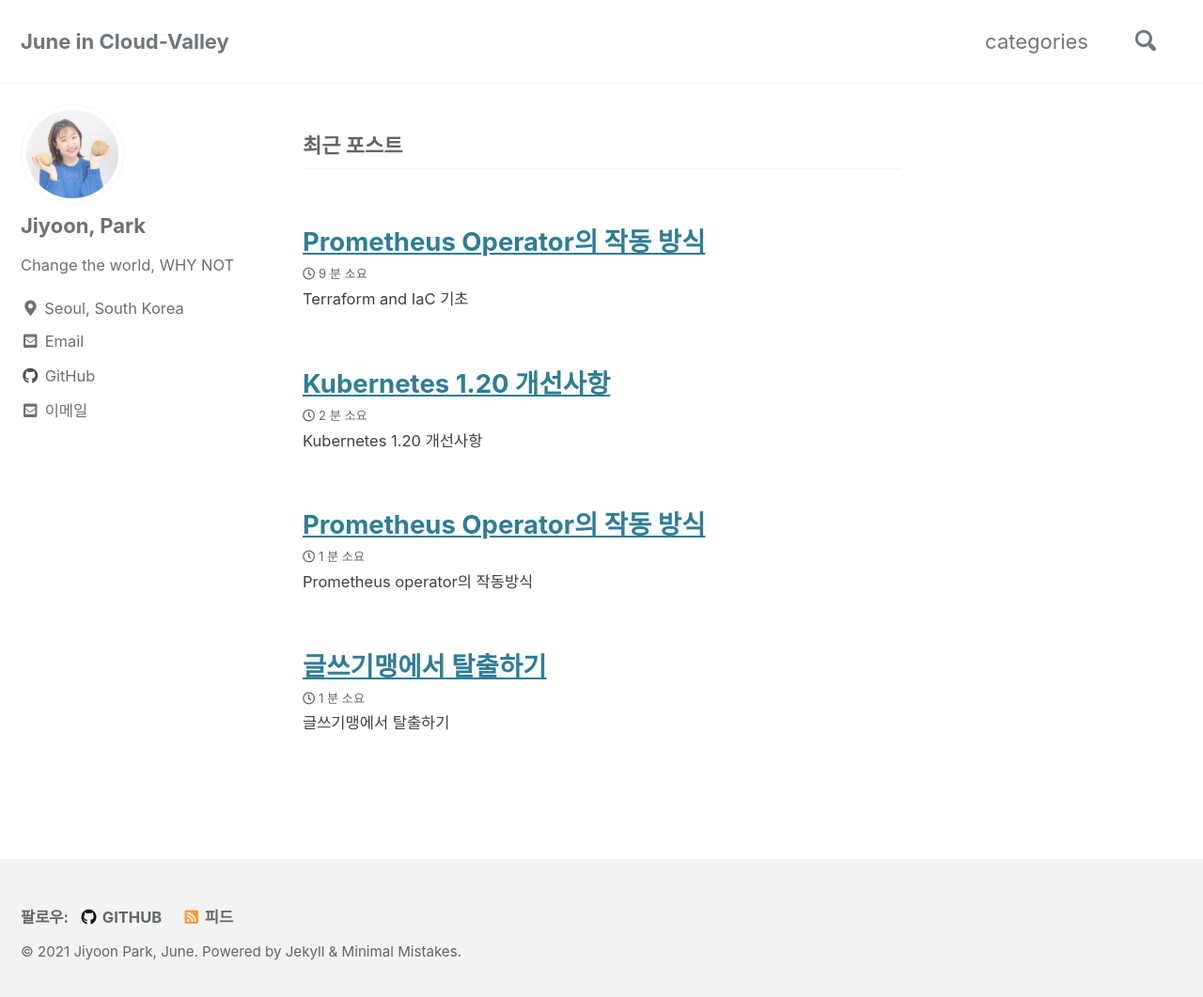
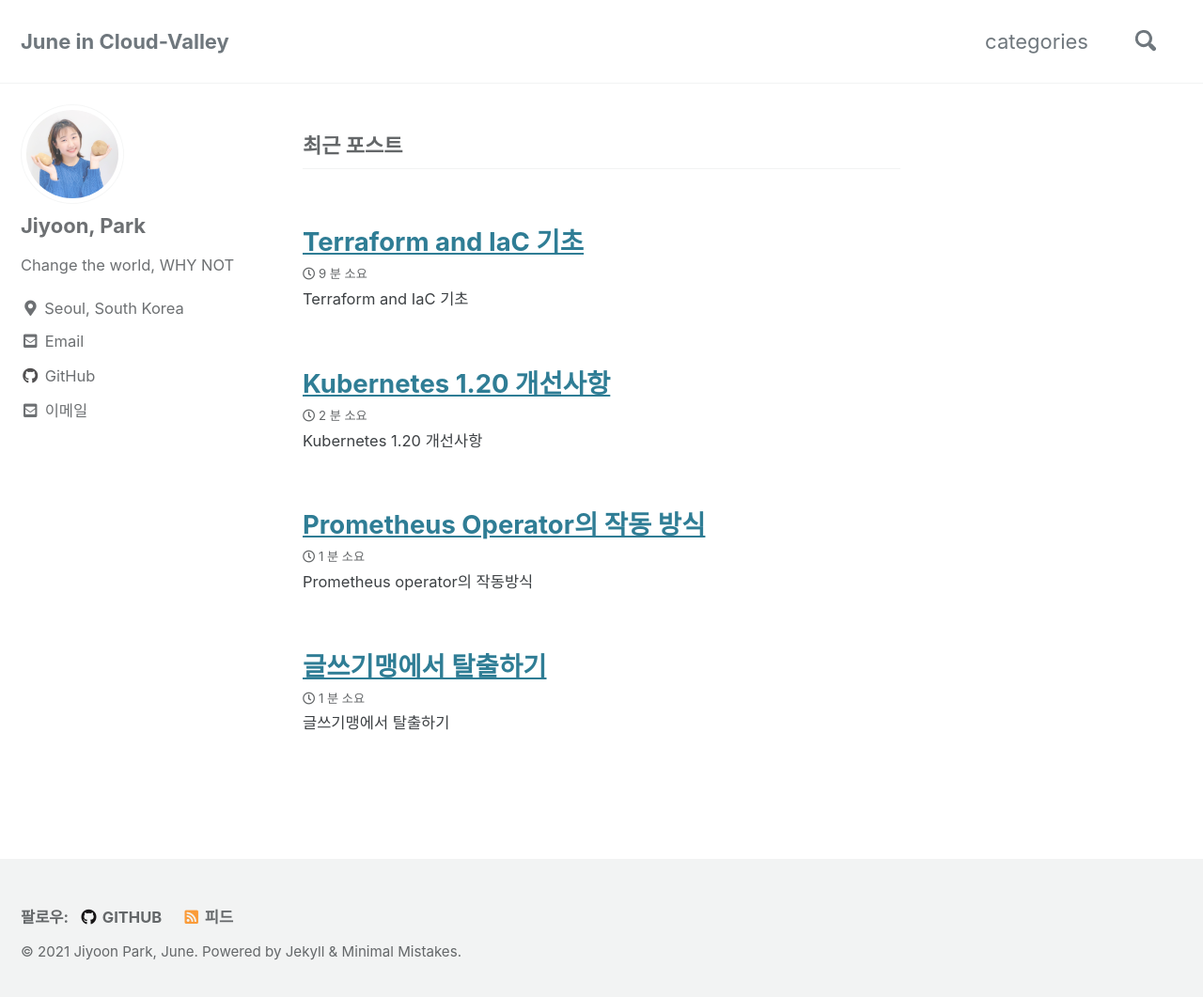
Before and after one commit to jean1042/jean1042.github.io, a Jekyll site: the page built from index.html, in a window 1280 px wide and 1068 px high. Shown: the top 1061 px of the window at 94% size. Built offline with Jekyll 4.4.1, drawn with Linux system fonts in a browser that asks for light colours; cached includes are drawn as plain includes; the list of posts is cut into pages by our own code.

Commit message:
Update terraform post title
Update terraform post title

```diff
--- a/_posts/2020-12-14-Terraform and IaC .md
+++ b/_posts/2020-12-14-Terraform and IaC .md
@@ -1,6 +1,6 @@
 ---
 date: 2020-12-14
-title: "Prometheus Operator의 작동 방식"
+title: "Terraform and IaC 기초"
 categories:
   - Kubernetes
 tags:
```
